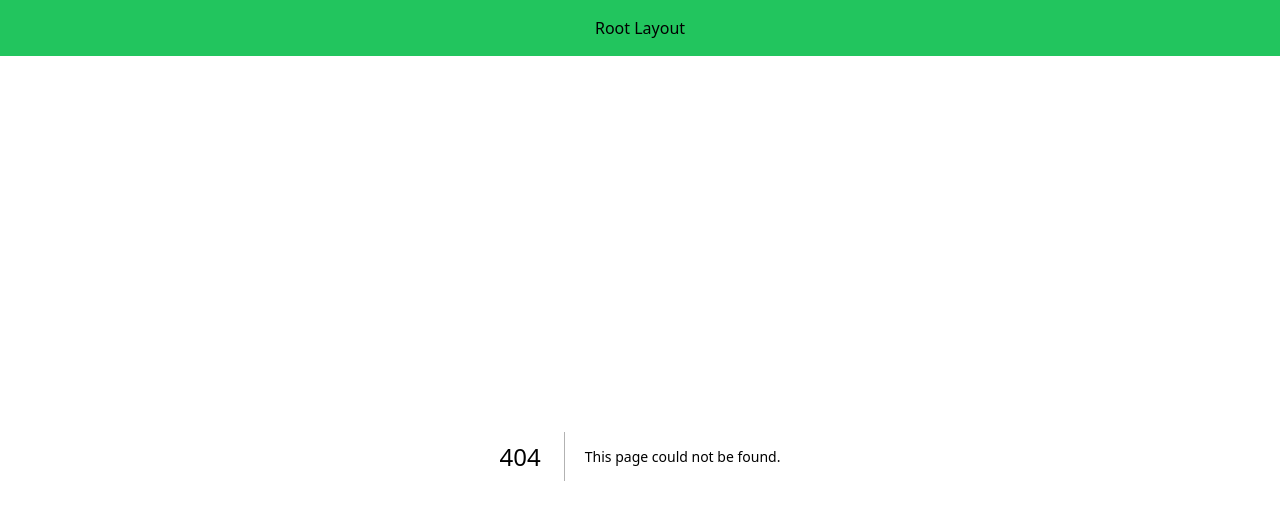
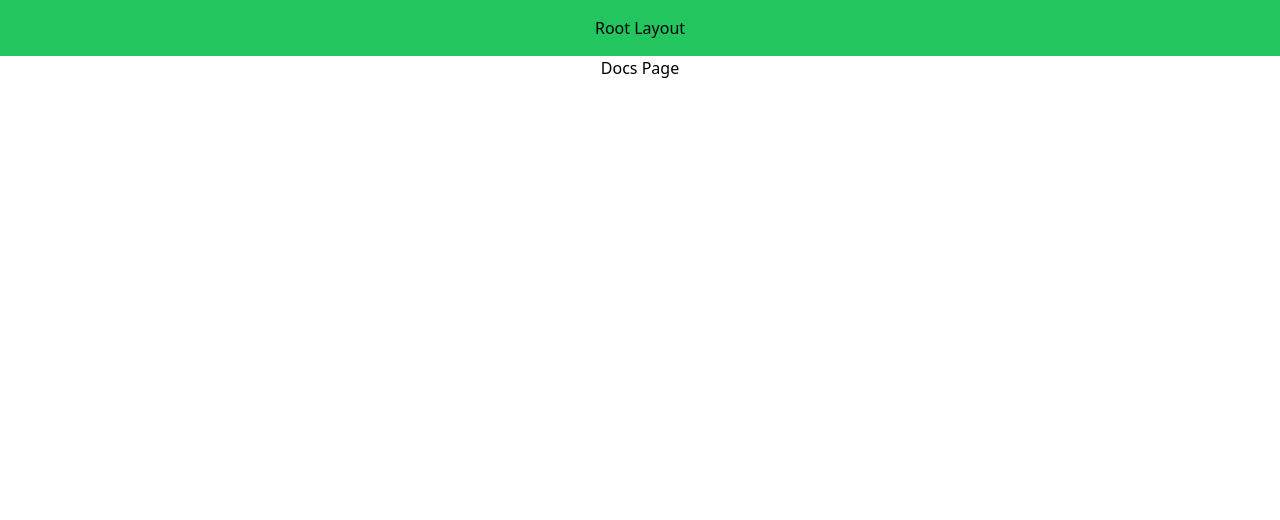
Before and after one commit to AmirmahdiMonzavi/next, a Next.js app: page /docs in a window 1280 px wide. Before the commit this address had no page. Shown: the top 520 px of the page. Built offline with nearby package versions, Linux system fonts and the light colour scheme.

Commit message:
feat(routes): add docs route

```diff
--- /dev/null
+++ b/app/docs/page.tsx
@@ -0,0 +1,3 @@
+export default function Page() {
+  return <h1 className="text-center">Docs Page</h1>;
+}
```
